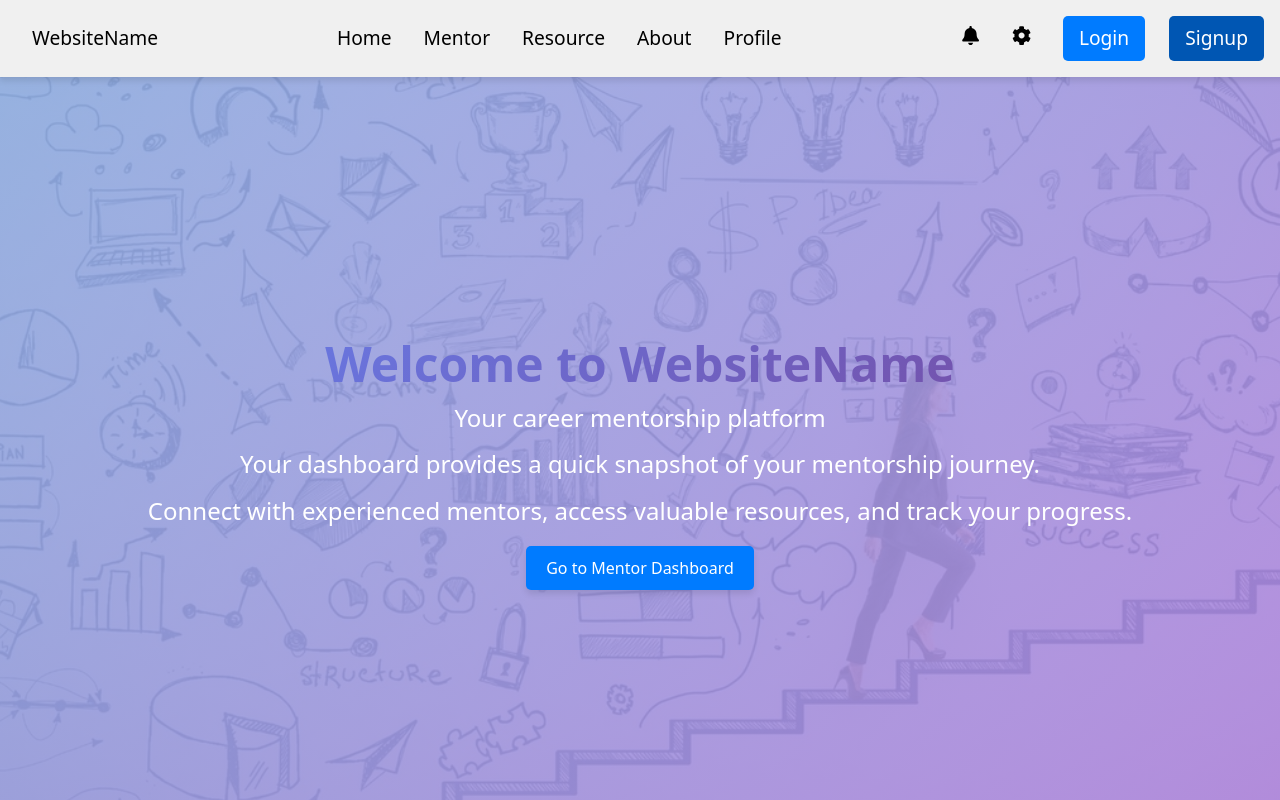
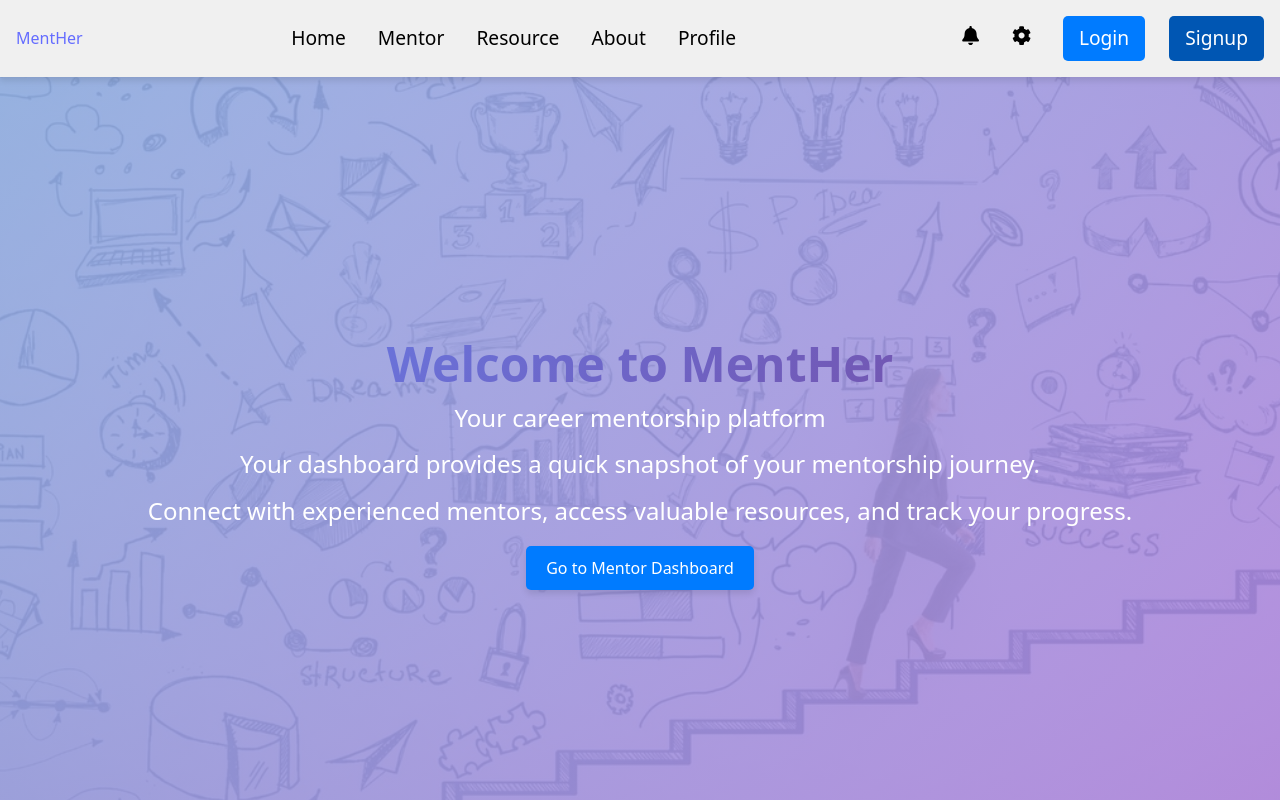
Before and after one commit to sathya2809/GBS-Diversity, a React (Vite) app in the folder Client/: page / in a window 1280 px wide. Shown: the top 800 px of the page. Built offline with nearby package versions, Linux system fonts and the light colour scheme.

Commit message:
Website Name

```diff
--- a/Client/src/Components/Common/Header.jsx
+++ b/Client/src/Components/Common/Header.jsx
@@ -7,7 +7,10 @@ const Header = () => {
   return (
     <header className="header">
       <div className="header-left">
-        <Link to="/" className="nav-link">WebsiteName</Link>
+      <Link to="/" className="text-gray-800 font-bold text-xl hover:text-orange-500 transition duration-300">
+  Ment<span className="text-orange-500 font-xlbold">Her</span>
+</Link>
+
       </div>
       <nav className="nav">
         <Link to="/" className="nav-link">Home</Link>
--- a/Client/src/Components/Home/Welcome.jsx
+++ b/Client/src/Components/Home/Welcome.jsx
@@ -6,7 +6,7 @@ const Welcome = () => {
   return (
     <div className="welcome-section">
       <div className="welcome-content">
-        <h1 className="welcome-title" style={{ color: 'white' }}>Welcome to WebsiteName</h1>
+        <h1 className="welcome-title" style={{ color: 'white' }}>Welcome to MentHer</h1>
         <p className="welcome-text" style={{ color: 'white' }}>Your career mentorship platform</p>
         <p className="welcome-text" style={{ color: 'white' }}>Your dashboard provides a quick snapshot of your mentorship journey.</p>
         <p className="welcome-text" style={{ color: 'white' }}>Connect with experienced mentors, access valuable resources, and track your progress.</p>
```
